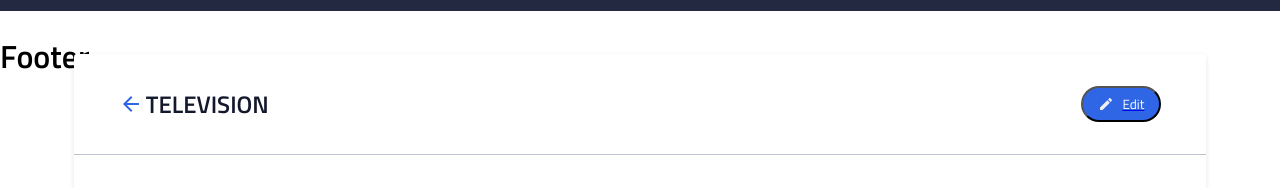
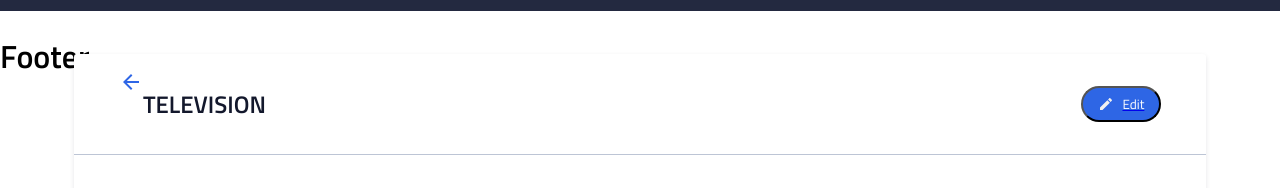
Before and after one commit to vivi-su/instock-colwood, a React (Create React App) app: page /inventory/1 in a window 1280 px wide. Shown: the part 175-363 px from the top of the page. Built offline with nearby package versions, Linux system fonts and the light colour scheme.

Commit message:
create item detail page

```diff
--- a/src/components/deleteWarehouse/DeleteWarehouse.js
+++ b/src/components/deleteWarehouse/DeleteWarehouse.js
@@ -6,7 +6,7 @@ import "./DeleteWarehouse.scss";
 
 export default function DeleteWarehouse() {
   return (
-    //<div class="opacity">
+    <div class="opacity">
     <div className="delete-warehouse">
       <div className="delete-warehouse__container">
         <Link to="/warehouses">
@@ -32,6 +32,6 @@ export default function DeleteWarehouse() {
         </div>
       </div>
     </div>
-    //</div>
+    </div>
   );
 }
--- a/src/components/inventoryItemDetails/InventoryItemDetails.js
+++ b/src/components/inventoryItemDetails/InventoryItemDetails.js
@@ -14,14 +14,19 @@ export default function InventoryItemDetails() {
     <section className="item-details">
       <div className="item-details__header">
         <div className="item-details__arrow-title">
-          <img
-            className="item-details__header-arrow"
-            src={Arrow}
-            alt="Back arrow"
-          />
+          <Link to="/inventory">
+            <img
+              className="item-details__header-arrow"
+              src={Arrow}
+              alt="Back arrow"
+            />
+          </Link>
           <h1 className="item-details__header-title">TELEVISION</h1>
         </div>
-        <Link className="item-details__link">
+        <Link
+          to="/inventory/editInventoryItem/:itemId"
+          className="item-details__link"
+        >
           <button
             className="item-details__header-button"
             // onClick={() => {
```
Also changed, not shown: src/components/deleteWarehouse/DeleteWarehouse.scss (+5 -6 lines).
